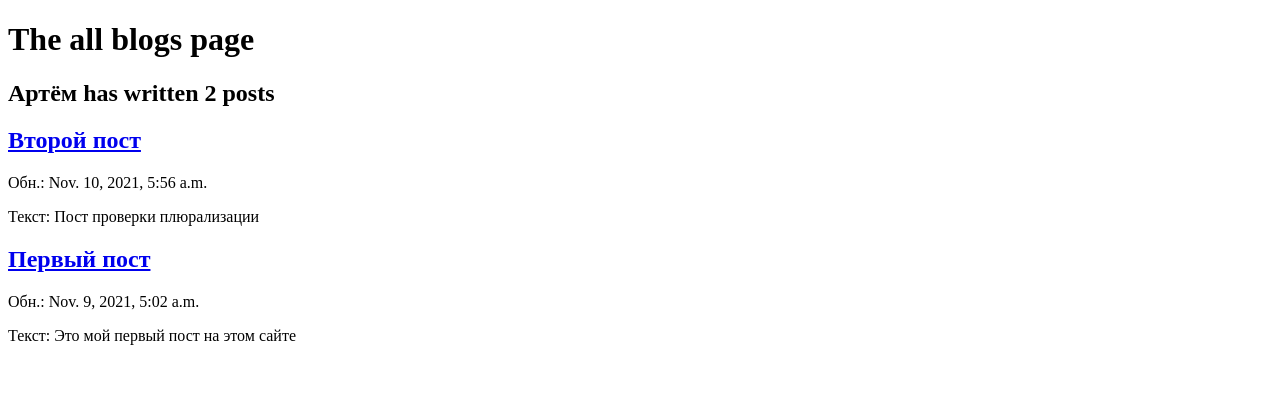
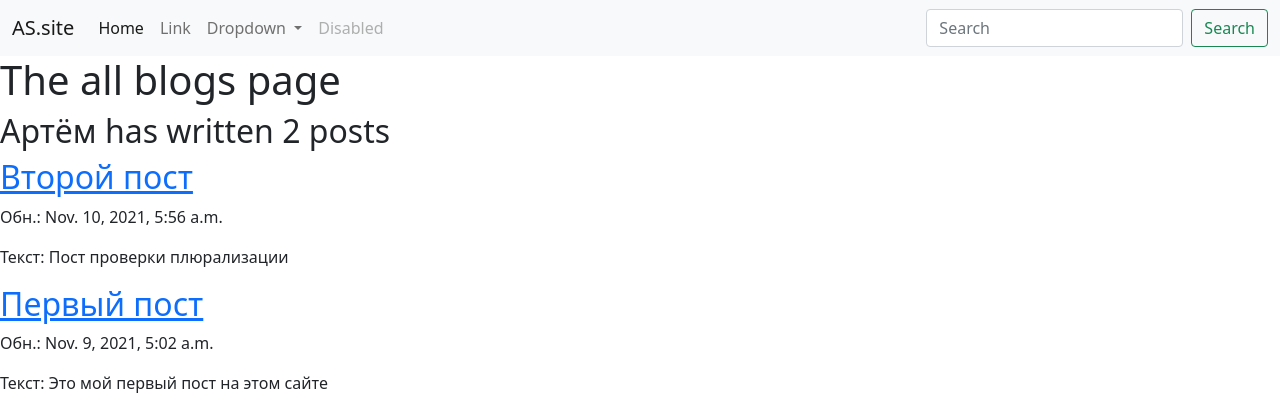
Before and after one commit to stepanovartem93/personal_portfolio-project, a Django app: page /blog/ in a window 1280 px wide. Shown: the top 420 px of the page. Run offline with Django 3.2, Linux system fonts and the light colour scheme; data comes from the database, SQL or seed files in the repository.

Commit message:
-created base template -added link from-to base template

```diff
--- a/personal_portfolio/blog/templates/blog/all_blogs.html
+++ b/personal_portfolio/blog/templates/blog/all_blogs.html
@@ -1,10 +1,7 @@
-<!DOCTYPE html>
-<html lang="en">
-<head>
-    <meta charset="UTF-8">
-    <title>All blogs</title>
-</head>
-<body>
+{% extends 'portfolio/base.html' %}
+
+{% block content %}
+
 <h1>The all blogs page</h1>
 <h2>Артём has written {{ blogs.count }} post{{ blogs.count|pluralize }}</h2>
 <!-- {{ blogs.count|pluralize }} - позволяет правильно указать окончание в зависимости от количества написанных постов (один пост или много постов).
@@ -16,5 +13,4 @@
 <!-- |striptags - пропускает все теги html в тексте при отображении на странице.  |truncatechars:100 - ограничивает количество выводимых символов до 100.-->
 {% endfor %}
 
-</body>
-</html>
+{% endblock  %}
--- a/personal_portfolio/blog/templates/blog/detail.html
+++ b/personal_portfolio/blog/templates/blog/detail.html
@@ -1,2 +1,8 @@
+{% extends 'portfolio/base.html' %}
+
+{% block content %}
+
 <h3>{{ post.title }}</h3>
 <p><b>Текст поста: </b>{{ post.body }}</p>
+
+{% endblock %}
--- /dev/null
+++ b/personal_portfolio/portfolio/templates/portfolio/base.html
@@ -0,0 +1,65 @@
+<!doctype html>
+<html lang="en">
+  <head>
+    <!-- Required meta tags -->
+    <meta charset="utf-8">
+    <meta name="viewport" content="width=device-width, initial-scale=1">
+
+    <!-- Bootstrap CSS -->
+    <link href="https://cdn.jsdelivr.net/npm/bootstrap@5.1.3/dist/css/bootstrap.min.css" rel="stylesheet" integrity="sha384-1BmE4kWBq78iYhFldvKuhfTAU6auU8tT94WrHftjDbrCEXSU1oBoqyl2QvZ6jIW3" crossorigin="anonymous">
+
+    <title>Hello, world!</title>
+  </head>
+  <body>
+    <nav class="navbar navbar-expand-lg navbar-light bg-light">
+        <div class="container-fluid">
+          <a class="navbar-brand" href="#">AS.site</a>
+          <button class="navbar-toggler" type="button" data-bs-toggle="collapse" data-bs-target="#navbarSupportedContent" aria-controls="navbarSupportedContent" aria-expanded="false" aria-label="Toggle navigation">
+            <span class="navbar-toggler-icon"></span>
+          </button>
+          <div class="collapse navbar-collapse" id="navbarSupportedContent">
+            <ul class="navbar-nav me-auto mb-2 mb-lg-0">
+              <li class="nav-item">
+                <a class="nav-link active" aria-current="page" href="{% url 'portfolio/home.html' %}">Home</a>
+              </li>
+              <li class="nav-item">
+                <a class="nav-link" href="#">Link</a>
+              </li>
+              <li class="nav-item dropdown">
+                <a class="nav-link dropdown-toggle" href="#" id="navbarDropdown" role="button" data-bs-toggle="dropdown" aria-expanded="false">
+                  Dropdown
+                </a>
+                <ul class="dropdown-menu" aria-labelledby="navbarDropdown">
+                  <li><a class="dropdown-item" href="#">Action</a></li>
+                  <li><a class="dropdown-item" href="#">Another action</a></li>
+                  <li><hr class="dropdown-divider"></li>
+                  <li><a class="dropdown-item" href="#">Something else here</a></li>
+                </ul>
+              </li>
+              <li class="nav-item">
+                <a class="nav-link disabled">Disabled</a>
+              </li>
+            </ul>
+            <form class="d-flex">
+              <input class="form-control me-2" type="search" placeholder="Search" aria-label="Search">
+              <button class="btn btn-outline-success" type="submit">Search</button>
+            </form>
+          </div>
+        </div>
+      </nav>
+
+    {% block content %}
+    {% endblock %}
+
+    <!-- Optional JavaScript; choose one of the two! -->
+
+    <!-- Option 1: Bootstrap Bundle with Popper -->
+    <script src="https://cdn.jsdelivr.net/npm/bootstrap@5.1.3/dist/js/bootstrap.bundle.min.js" integrity="sha384-ka7Sk0Gln4gmtz2MlQnikT1wXgYsOg+OMhuP+IlRH9sENBO0LRn5q+8nbTov4+1p" crossorigin="anonymous"></script>
+
+    <!-- Option 2: Separate Popper and Bootstrap JS -->
+    <!--
+    <script src="https://cdn.jsdelivr.net/npm/@popperjs/core@2.10.2/dist/umd/popper.min.js" integrity="sha384-7+zCNj/IqJ95wo16oMtfsKbZ9ccEh31eOz1HGyDuCQ6wgnyJNSYdrPa03rtR1zdB" crossorigin="anonymous"></script>
+    <script src="https://cdn.jsdelivr.net/npm/bootstrap@5.1.3/dist/js/bootstrap.min.js" integrity="sha384-QJHtvGhmr9XOIpI6YVutG+2QOK9T+ZnN4kzFN1RtK3zEFEIsxhlmWl5/YESvpZ13" crossorigin="anonymous"></script>
+    -->
+  </body>
+</html>
```
Also changed, not shown: personal_portfolio/portfolio/templates/portfolio/home.html (+3 -10 lines). Lines whose indentation alone changed are shown as unchanged.
